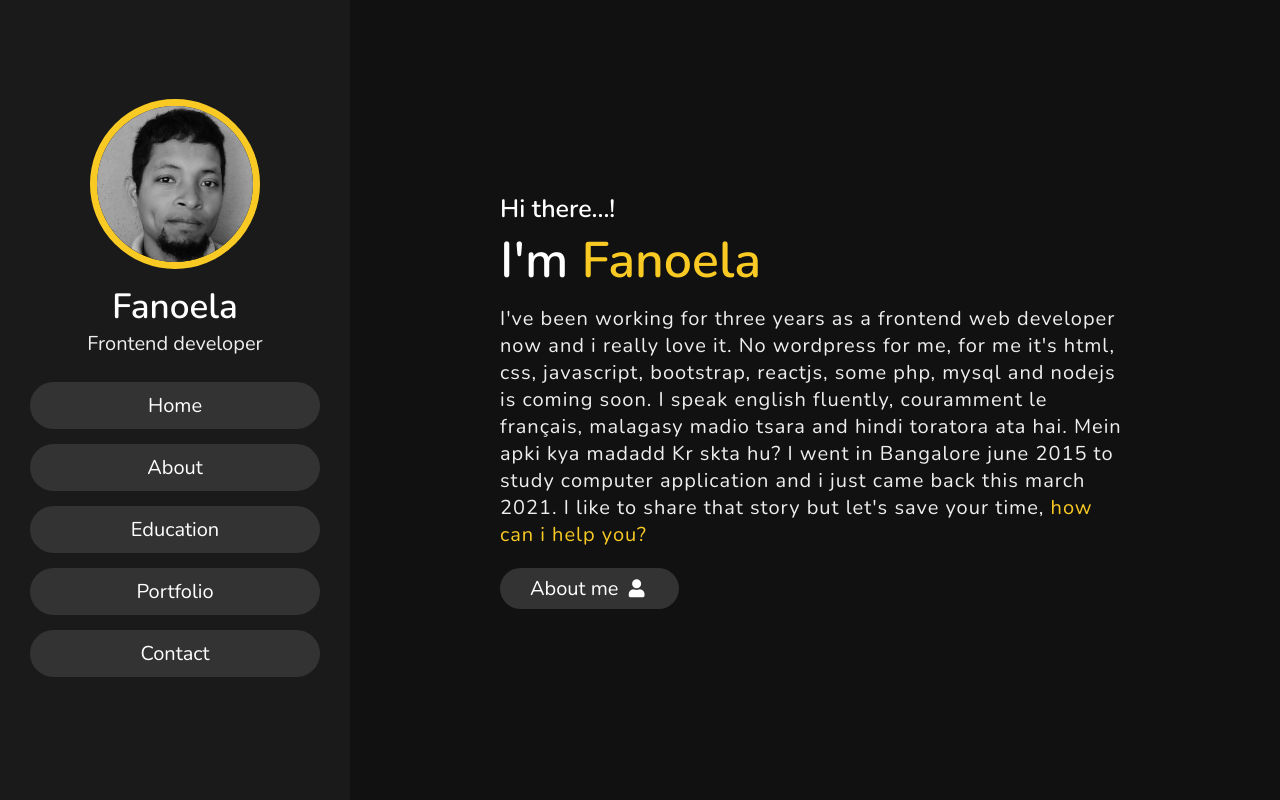
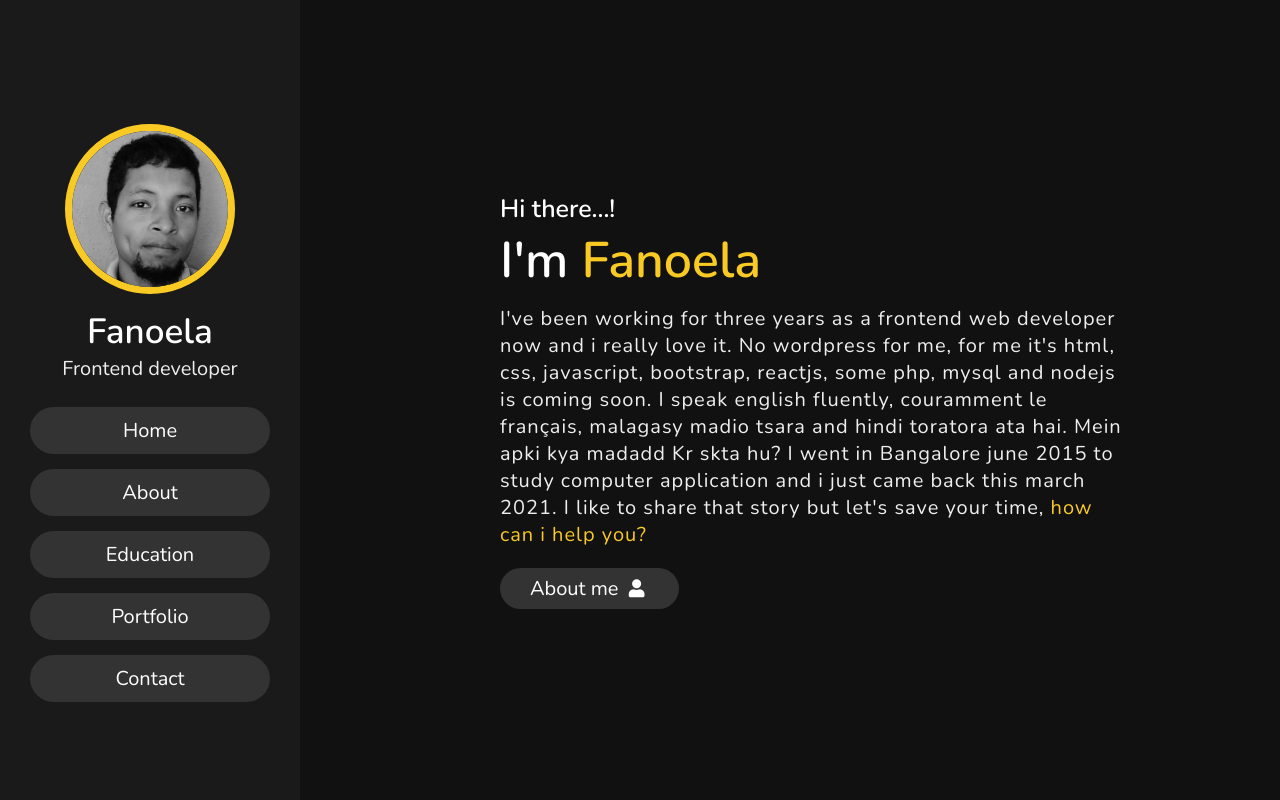
Before and after one commit to fanoelamanohisoa/Black-portfolio, a plain HTML site: page index.html in a window 1280 px wide. Shown: the top 800 px of the page. Drawn offline with nearby package versions, Linux system fonts and the light colour scheme.

Commit message:
Update style.css

```diff
--- a/css/style.css
+++ b/css/style.css
@@ -72,7 +72,7 @@ header{
     top: 0;left: 0;
     z-index: 1000;
     height: 100%;
-    width: 35rem;
+    width: 30rem;
     background: #1a1a1a;
     display: flex;
     align-items: center;
@@ -87,6 +87,7 @@ header .user img{
     object-fit: cover;
     margin-bottom: 1rem;
     border: .7rem solid var(--yellow);
+    margin-top: 5rem;
 }
 header .user .name{
     font-size: 3.5rem;
```
